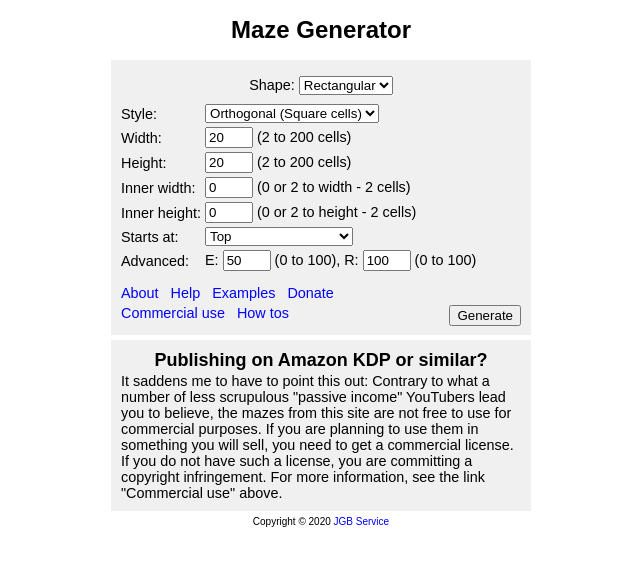
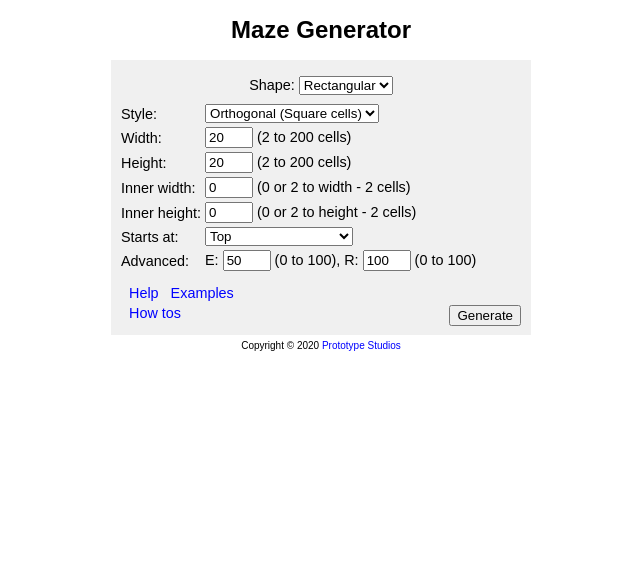
Before and after one commit to hunny2000/mazegenerator, a Jekyll site: the page index.html, which Jekyll copies as it is, in a window 1280 px wide. Shown: the top 566 px of the page, without its empty margins (319-959 px from the left). Built offline with Jekyll 4.4.1, drawn with Linux system fonts in a browser that asks for light colours.

Commit message:
PROTOTYPE

```diff
--- a/Examples.html
+++ b/Examples.html
@@ -38,7 +38,7 @@
         <img id="Example4Image" src="static/theta_maze_with_20_cells_diameter.png" alt="Theta Maze with 20 cells diameter" style="height:324px;width:324px;" />
         <p><a id="ReturnLink" href="Default.html">Return to the maze generator</a></p>
         <hr />
-        <address>Copyright © 2020 <a id="OwnerLink" href="http://www.jgbservice.com/">JGB Service</a></address>
+        <address>Copyright © 2020 <a id="OwnerLink" href="https://hunny2000.github.io/Game/">Prototype Studios</a></address>
     </div>
     </form>
 </body>
--- a/Help.html
+++ b/Help.html
@@ -82,7 +82,7 @@
         <p>It is, of course, possible to print the maze by just printing the web page or by right-clicking the maze and select "Print image...". However, you will get much better print quality by downloading the PDF file (in a suitable page format) and print it instead. The reason for this is that the maze is stored as a vector image in the PDF file and as such it will scale to your printer's resolution without losing sharpness.</p>
         <p><a id="ReturnLink" href="Default.html">Return to the maze generator</a></p>
         <hr />
-        <address>Copyright © 2020 <a id="OwnerLink" href="http://www.jgbservice.com/">JGB Service</a></address>
+        <address>Copyright © 2020 <a id="OwnerLink" href="https://hunny2000.github.io/Game/">Prototype Studios</a></address>
     </div>
     </form>
 </body>
--- a/HowTo.html
+++ b/HowTo.html
@@ -44,7 +44,7 @@
             <p>For some hints about how to use a maze as an input to a CNC milling machine check out Rob Meades' description of how he used a <a href="http://www.meades.org/misc/maze/maze.html">CNC milling machine to cut a maze in a brass plate</a>.</p>
             <p><a id="ReturnLink" href="javascript:history.back()">Return to previous page</a></p>
             <hr />
-            <address>Copyright © 2020 <a id="OwnerLink" href="http://www.jgbservice.com/">JGB Service</a></address>
+            <address>Copyright © 2020 <a id="OwnerLink" href="https://hunny2000.github.io/Game/">Prototype Studios</a></address>
         </div>
     </form>
 </body>
--- a/index.html
+++ b/index.html
@@ -149,33 +149,25 @@ function __doPostBack(eventTarget, eventArgument) {
                     <div class="fb-like" data-href="http://mazegenerator.net/" data-width="380" data-layout="standard" data-action="like" data-show-faces="false" data-share="true"></div>
                 </div>
                 <div class="LinkSection1">
-                    <a id="AboutLink" href="About.html">About</a>
                     &nbsp;
                     <a id="HelpLink" href="Help.html">Help</a>
                     &nbsp;
                     <a id="ExamplesLink" href="Examples.html">Examples</a>
                     &nbsp;
-                    <a id="DonateLink" href="About.html#donate">Donate</a>
                 </div>
                 <div class="ButtonSection">
                     <input type="submit" name="GenerateButton" value="Generate" id="GenerateButton" />
                 </div>
                 <div class="LinkSection2">
-                    <a id="CommercialUseLink" href="CommercialUse.html">Commercial use</a>
                     &nbsp;
                     <a id="HowToLink" href="HowTo.html">How tos</a>
                 </div>
             </div>
-            <div id="InfoPanel" class="ControlBox">
-
-                <h2 id="InfoHeader">Publishing on Amazon KDP or similar?</h2>
-                It saddens me to have to point this out: Contrary to what a number of less scrupulous "passive income" YouTubers lead you to believe, the mazes from this site are not free to use for commercial purposes. If you are planning to use them in something you will sell, you need to get a commercial license.  If you do not have such a license, you are committing a copyright infringement. For more information, see the link "Commercial use" above.
-
-</div>
 
 
 
-            <address id="MazeDisplayFooter">Copyright © 2020 <a id="OwnerLink" href="http://www.jgbservice.com/">JGB Service</a></address>
+
+            <address id="MazeDisplayFooter">Copyright © 2020 <a id="OwnerLink" href="https://hunny2000.github.io/Game/">Prototype Studios</a></address>
         </div>
     </form>
 </body>
```
Also changed, not shown: Default.html (+2 -10 lines).
